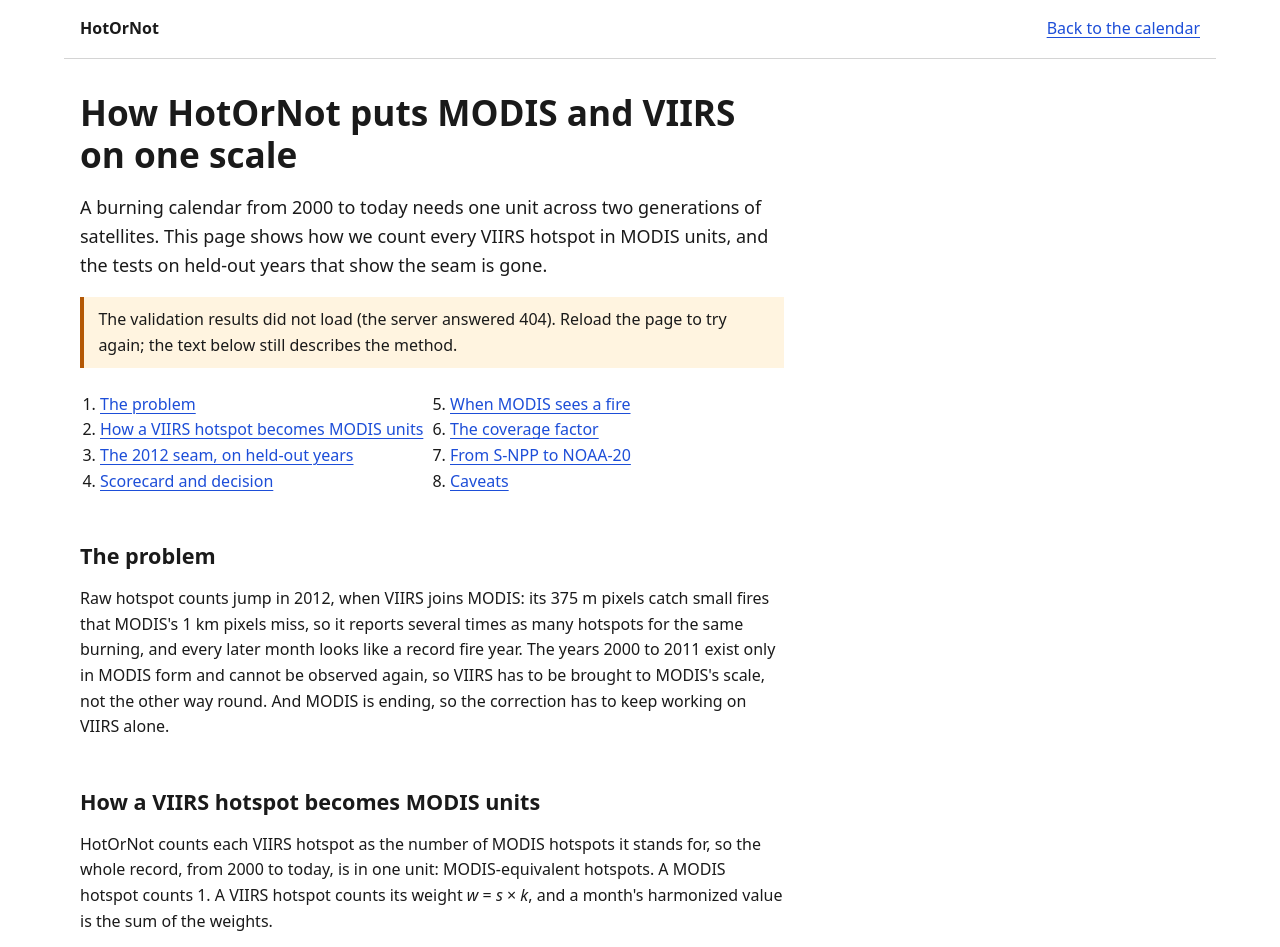
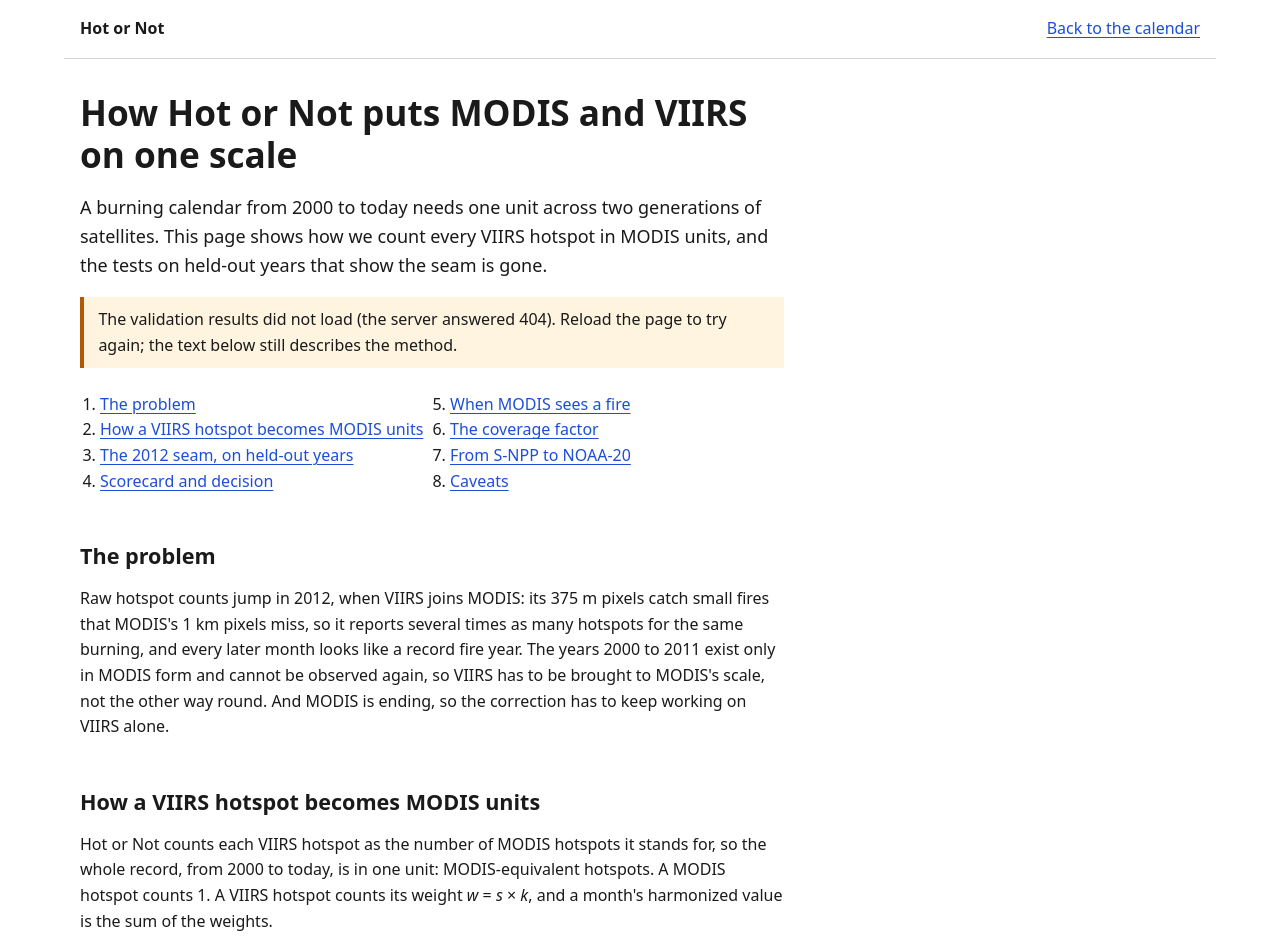
Before and after one commit to hulxv/hotornot, a website: page web/public/method.html in a window 1280 px wide. Shown: the top 947 px of the page. Drawn offline with nearby package versions, Linux system fonts and the light colour scheme; no server answers.

Commit message:
Region buttons return to today; the method page uses the Hot or Not name
Co-Authored-By: Mohamed Emad <hulxxv@gmail.com>

```diff
--- a/web/public/js/app.js
+++ b/web/public/js/app.js
@@ -421,7 +421,7 @@ export async function startApp(doc = document) {
   /** @param {string} id */
   function selectPreset(id) {
     if (!regionById.has(id)) return;
-    setState({ region: /** @type {AppState["region"]} */ (id), area: { kind: "preset" } });
+    setState({ region: /** @type {AppState["region"]} */ (id), area: { kind: "preset" }, start: null, end: null });
     showArea();
   }
 
--- a/web/public/method.html
+++ b/web/public/method.html
@@ -3,8 +3,8 @@
   <head>
     <meta charset="utf-8">
     <meta name="viewport" content="width=device-width, initial-scale=1">
-    <title>Method · HotOrNot</title>
-    <meta name="description" content="How HotOrNot puts MODIS and VIIRS hotspots on one scale, and the held-out tests that show it works.">
+    <title>Method · Hot or Not</title>
+    <meta name="description" content="How Hot or Not puts MODIS and VIIRS hotspots on one scale, and the held-out tests that show it works.">
     <link rel="stylesheet" href="/css/base.css">
     <link rel="stylesheet" href="/js/method/method.css">
     <link rel="modulepreload" href="/js/method/page.js">
@@ -25,11 +25,11 @@
   <body>
     <a class="skip-link" href="#content">Skip to the content</a>
     <header class="site-header">
-      <a href="/" class="brand">HotOrNot</a>
+      <a href="/" class="brand">Hot or Not</a>
       <a href="/">Back to the calendar</a>
     </header>
     <main id="content" class="method">
-      <h1>How HotOrNot puts MODIS and VIIRS on one scale</h1>
+      <h1>How Hot or Not puts MODIS and VIIRS on one scale</h1>
       <p class="lede">
         A burning calendar from 2000 to today needs one unit across two generations of satellites. This page shows how
         we count every VIIRS hotspot in MODIS units, and the tests on held-out years that show the seam is gone.
@@ -68,7 +68,7 @@
       <section id="weights" aria-labelledby="weights-title">
         <h2 id="weights-title">How a VIIRS hotspot becomes MODIS units</h2>
         <p class="prose">
-          HotOrNot counts each VIIRS hotspot as the number of MODIS hotspots it stands for, so the whole record, from
+          Hot or Not counts each VIIRS hotspot as the number of MODIS hotspots it stands for, so the whole record, from
           2000 to today, is in one unit: MODIS-equivalent hotspots. A MODIS hotspot counts 1. A VIIRS hotspot counts its
           weight <var>w</var> = <var>s</var> × <var>k</var>, and a month's harmonized value is the sum of the weights.
         </p>
```
